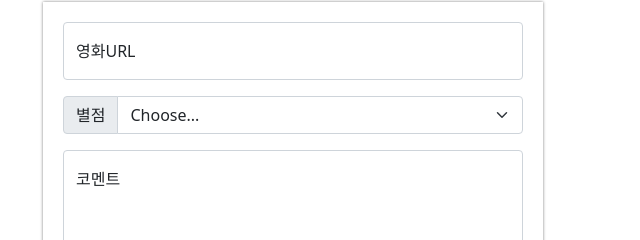
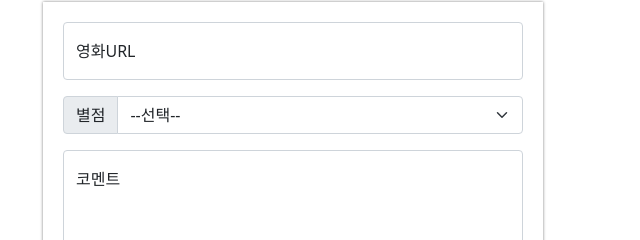
Before and after one commit to hyeongjin31/mypage, a plain HTML site: page index.html in a window 1280 px wide. Shown: the part 268-508 px from the top of the page, 347-987 px from the left. Drawn offline with nearby package versions, Linux system fonts and the light colour scheme.

Commit message:
Update index.html

```diff
--- a/index.html
+++ b/index.html
@@ -1,4 +1,4 @@
-    <!doctype html>
+ <!doctype html>
     <html lang="en">
 
     <head>
@@ -95,10 +95,12 @@
         <div class="input-group mb-3">
             <label class="input-group-text" for="inputGroupSelect01">별점</label>
             <select class="form-select" id="inputGroupSelect01">
-                <option selected>Choose...</option>
-                <option value="1">One</option>
-                <option value="2">Two</option>
-                <option value="3">Three</option>
+                <option selected>--선택--</option>
+                <option value="1">⭐</option>
+                <option value="2">⭐⭐</option>
+                <option value="3">⭐⭐⭐</option>
+                <option value="4">⭐⭐⭐⭐</option>
+                <option value="5">⭐⭐⭐⭐⭐</option>
             </select>
         </div>
         <div class="form-floating">
```
